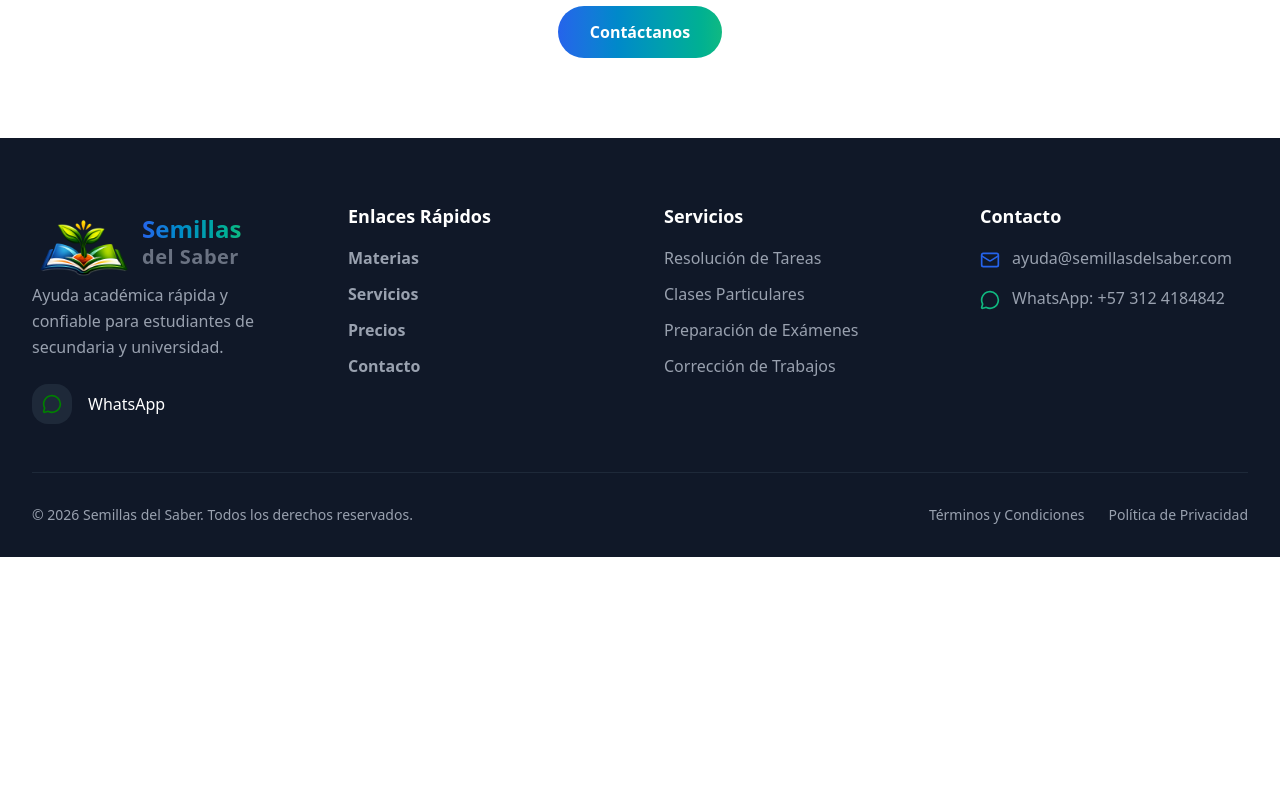
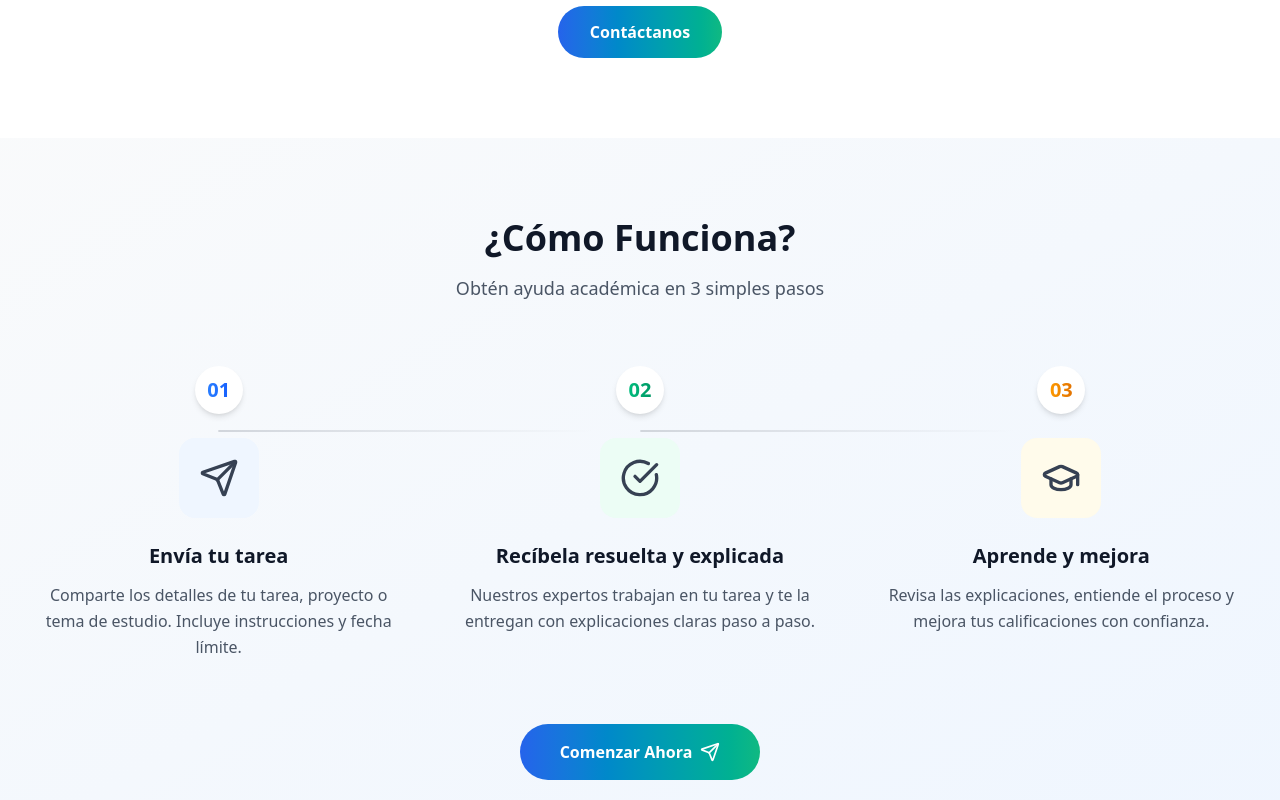
Before and after one commit to HaroldR23/semillas-saber-frontend, a Next.js app: page / in a window 1280 px wide. Shown: the part 1620-2420 px from the top of the page. Before the commit the page ends 2177 px from the top, so only its background shows below. Built offline with nearby package versions, Linux system fonts and the light colour scheme.

Commit message:
feat: implement HowItWorks component section. Move to components folder the needed files

```diff
--- /dev/null
+++ b/app/(landingPage)/components/HowItWorks.tsx
@@ -0,0 +1,88 @@
+"use client";
+
+import { motion } from 'motion/react';
+import { Send } from 'lucide-react';
+import { steps } from '../../constants';
+
+const HowItWorks = () => {
+  return (
+    <section className="py-20 bg-linear-to-br from-gray-50 to-blue-50">
+      <div className="container mx-auto px-4 lg:px-8">
+        {/* Header */}
+        <motion.div
+          initial={{ opacity: 0, y: 20 }}
+          whileInView={{ opacity: 1, y: 0 }}
+          viewport={{ once: true }}
+          transition={{ duration: 0.6 }}
+          className="text-center mb-16"
+        >
+          <h2 className="text-3xl md:text-4xl font-bold text-gray-900 mb-4">
+            ¿Cómo Funciona?
+          </h2>
+          <p className="text-lg text-gray-600 max-w-2xl mx-auto">
+            Obtén ayuda académica en 3 simples pasos
+          </p>
+        </motion.div>
+
+        {/* Steps */}
+        <div className="grid md:grid-cols-3 gap-8 lg:gap-12">
+          {steps.map((step, index) => (
+            <motion.div
+              key={step.number}
+              initial={{ opacity: 0, y: 30 }}
+              whileInView={{ opacity: 1, y: 0 }}
+              viewport={{ once: true }}
+              transition={{ duration: 0.5, delay: index * 0.15 }}
+              className="relative"
+            >
+              {/* Connector Line (desktop only) */}
+              {index < steps.length - 1 && (
+                <div className="hidden md:block absolute top-16 left-full w-full h-0.5 bg-linear-to-r from-gray-300 to-transparent -translate-x-1/2 z-0"></div>
+              )}
+
+              <div className="relative z-10 text-center">
+                {/* Number Badge */}
+                <div className="inline-flex items-center justify-center w-12 h-12 bg-white rounded-full shadow-md mb-6">
+                  <span className={`text-xl font-bold bg-linear-to-r ${step.color} text-transparent bg-clip-text`}>
+                    {step.number}
+                  </span>
+                </div>
+
+                {/* Icon */}
+                <div className={`${step.bgColor} w-20 h-20 rounded-2xl flex items-center justify-center mx-auto mb-6 group-hover:scale-110 transition-transform duration-300`}>
+                  <step.icon className="text-gray-700" size={40} strokeWidth={2} />
+                </div>
+
+                {/* Content */}
+                <h3 className="text-xl font-bold text-gray-900 mb-3">{step.title}</h3>
+                <p className="text-gray-600 leading-relaxed">{step.description}</p>
+              </div>
+            </motion.div>
+          ))}
+        </div>
+
+        {/* CTA */}
+        <motion.div
+          initial={{ opacity: 0, y: 20 }}
+          whileInView={{ opacity: 1, y: 0 }}
+          viewport={{ once: true }}
+          transition={{ duration: 0.6, delay: 0.5 }}
+          className="text-center mt-16"
+        >
+          <button
+            onClick={() => {
+              const element = document.getElementById('contacto');
+              if (element) element.scrollIntoView({ behavior: 'smooth' });
+            }}
+            className="bg-linear-to-r from-[#2563eb] to-[#10b981] text-white px-10 py-4 rounded-full font-semibold hover:shadow-xl transition-all duration-300 hover:scale-105 inline-flex items-center gap-2"
+          >
+            Comenzar Ahora
+            <Send size={20} />
+          </button>
+        </motion.div>
+      </div>
+    </section>
+  );
+};
+
+export default HowItWorks;
--- a/app/(landingPage)/page.tsx
+++ b/app/(landingPage)/page.tsx
@@ -1,11 +1,13 @@
-import Hero from "./Hero";
-import SubjectsSection from "./SubjectsSection/SubjectsSection";
+import Hero from "./components/Hero";
+import HowItWorks from "./components/HowItWorks";
+import SubjectsSection from "./components/SubjectsSection/SubjectsSection";
 
 const Home = () => {
   return (
     <div>
       <Hero />
       <SubjectsSection />
+      <HowItWorks />
     </div>
   );
 };
--- a/app/constants/index.ts
+++ b/app/constants/index.ts
@@ -18,6 +18,9 @@ import {
   BookMarked,
   Coins,
   Scale,
+  Send,
+  CheckCircle,
+  GraduationCap,
 } from 'lucide-react';
 import { Category } from "../models";
 
@@ -114,3 +117,32 @@ export const subjectCategories: Category[] = [
     ],
   },
 ];
+export const steps = [
+  {
+    number: '01',
+    title: 'Envía tu tarea',
+    description:
+      'Comparte los detalles de tu tarea, proyecto o tema de estudio. Incluye instrucciones y fecha límite.',
+    icon: Send,
+    color: 'from-blue-500 to-blue-600',
+    bgColor: 'bg-blue-50',
+  },
+  {
+    number: '02',
+    title: 'Recíbela resuelta y explicada',
+    description:
+      'Nuestros expertos trabajan en tu tarea y te la entregan con explicaciones claras paso a paso.',
+    icon: CheckCircle,
+    color: 'from-emerald-500 to-emerald-600',
+    bgColor: 'bg-emerald-50',
+  },
+  {
+    number: '03',
+    title: 'Aprende y mejora',
+    description:
+      'Revisa las explicaciones, entiende el proceso y mejora tus calificaciones con confianza.',
+    icon: GraduationCap,
+    color: 'from-amber-500 to-amber-600',
+    bgColor: 'bg-amber-50',
+  },
+];
```
Also changed, not shown: app/(landingPage)/components/Hero.tsx (renamed from app/(landingPage)/Hero.tsx), app/(landingPage)/components/SubjectsSection/SubjectCard.tsx (renamed from app/(landingPage)/SubjectsSection/SubjectCard.tsx), app/(landingPage)/components/SubjectsSection/SubjectsSection.tsx (renamed from app/(landingPage)/SubjectsSection/SubjectsSection.tsx).
